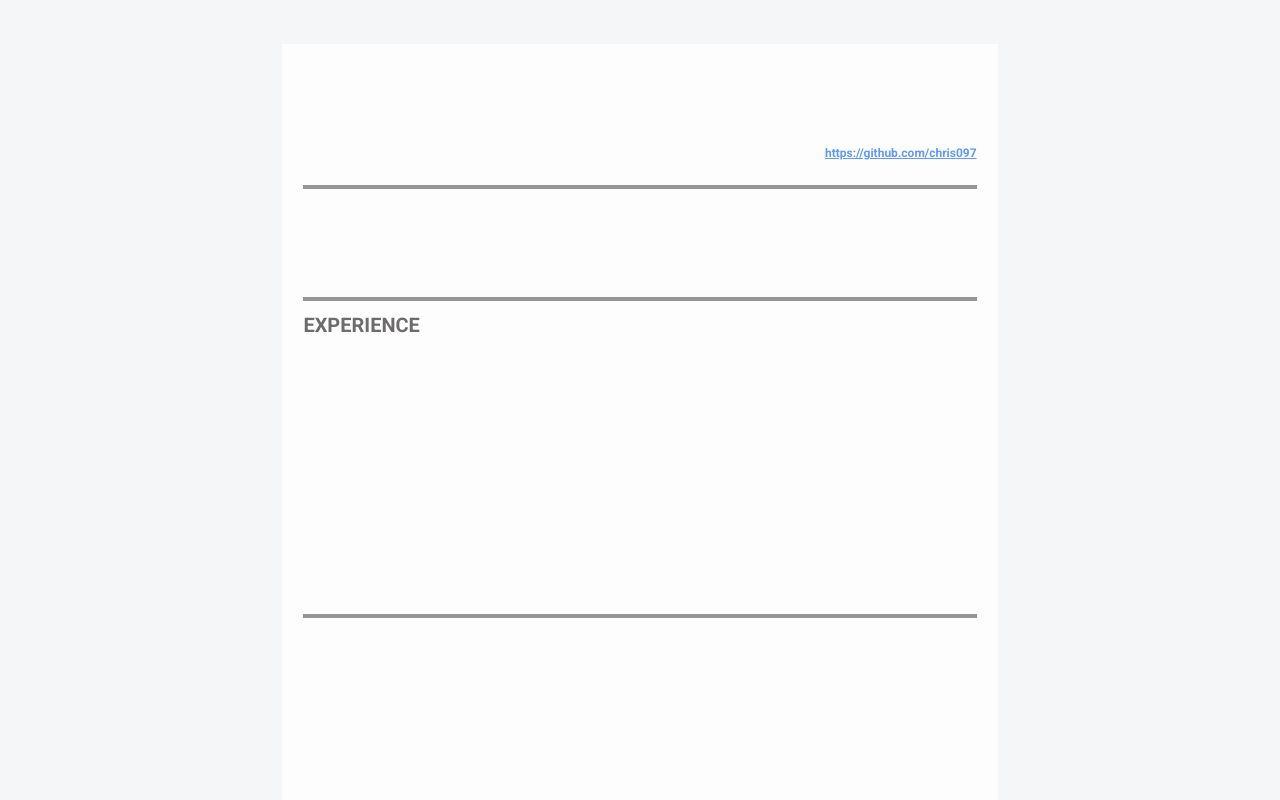
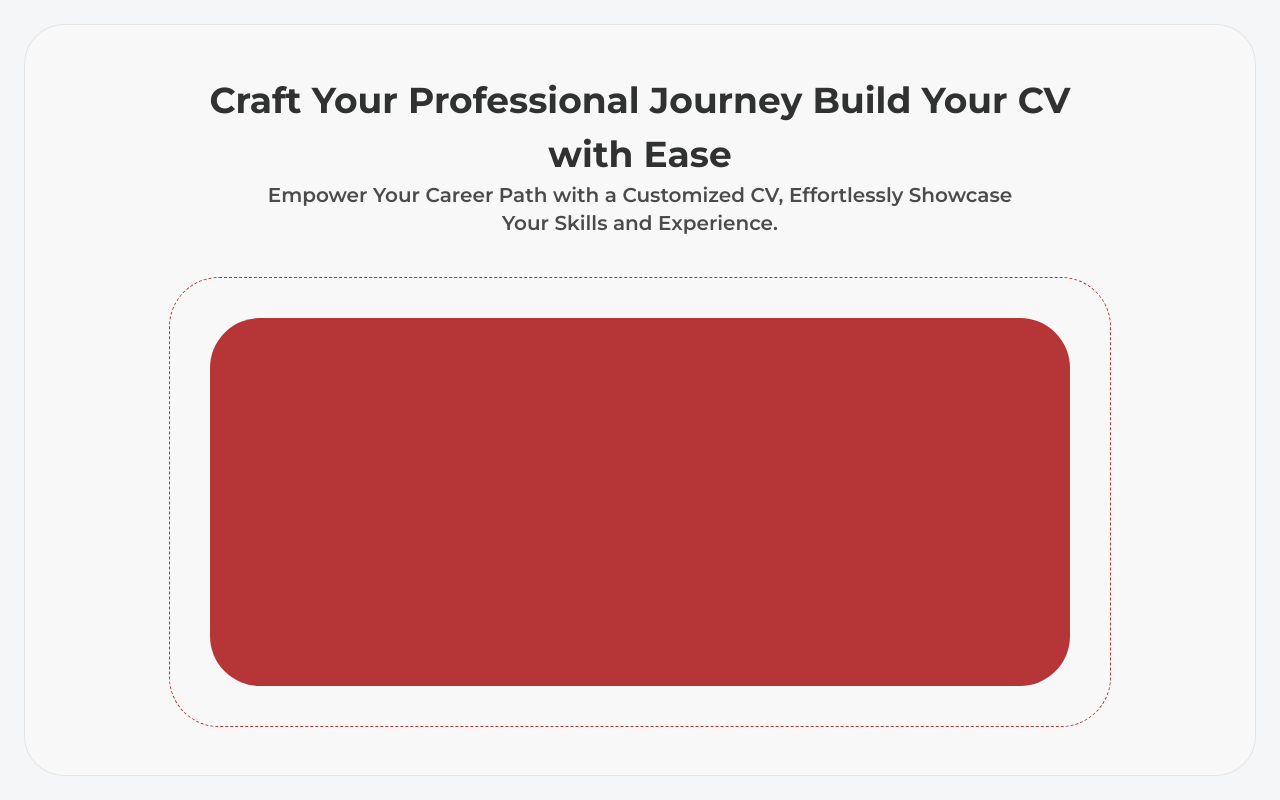
Before and after one commit to chris097/TriaPod, a Next.js app: page / in a window 1280 px wide. Shown: the top 800 px of the page. Built offline with nearby package versions, Linux system fonts and the light colour scheme.

Commit message:
working homepage design

```diff
--- a/src/app/page.tsx
+++ b/src/app/page.tsx
@@ -4,14 +4,14 @@ import Resume from './(page)/Resume';
 export default function Home() {
   return (
     <main className='h-screen p-6'>
-      <Resume />
-      {/* <div className='bg-[#F9F9F9] border border-black/10 rounded-[40px] h-full p-5 items-center flex justify-center flex-col px-36'>
+      {/* <Resume /> */}
+      <div className='bg-[#F9F9F9] border border-black/10 rounded-[40px] h-full p-5 items-center flex justify-center flex-col px-36'>
         <h1 className='text-[36px] text-center text-[#000] font-bold font-montserrat'>Craft Your Professional Journey Build Your CV with Ease</h1>
         <p className='text-xl text-center font-semibold font-montserrat text-[#212121]'>Empower Your Career Path with a Customized CV,  Effortlessly Showcase <br /> Your Skills and Experience.</p>
         <div className='border w-full border-dashed border-[#A70606] rounded-[50px] h-[450px] mt-10 p-10'>
           <div className='bg-[#A70606] h-full rounded-[50px]'></div>
         </div>
-      </div> */}
+      </div>
     </main>
   );
 }
--- a/src/data.ts
+++ b/src/data.ts
@@ -2,7 +2,7 @@ import { IProjectProps } from "./types/project";
 
 export const experiences: IProjectProps[] = [
     {
-        company_name: 'Taxaide Limited',
+        company_name: 'Taxaide Technologies Limited',
         job_type: '',
         start_date: 'JAN 2024',
         end_date: 'TILL DATE',
```
